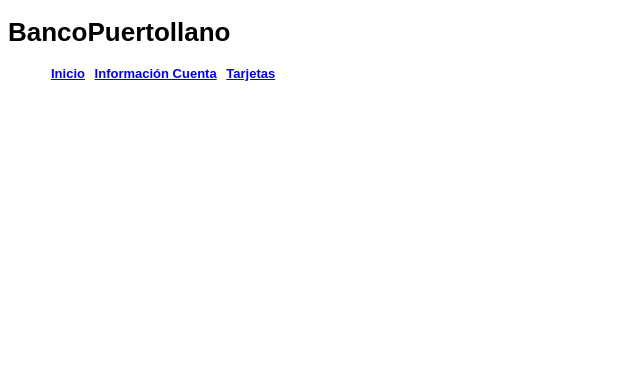
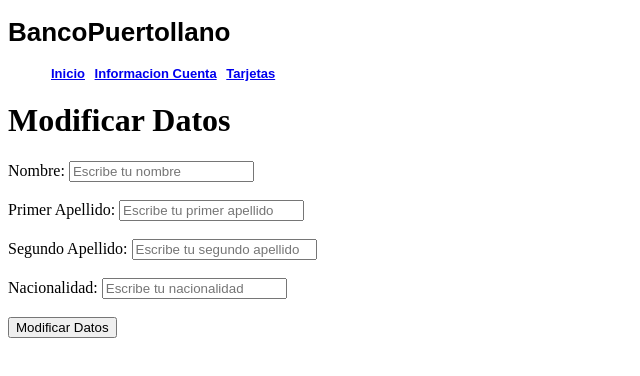
Before and after one commit to aalexgarciagl/ejercicioBancoPuertollano, a plain HTML site: page banco/index.html in a window 1280 px wide. Shown: the whole page, without its empty margins (0-640 px from the left). Drawn offline with Linux system fonts and the light colour scheme.

Commit message:
Html creado

```diff
--- a/banco/index.html
+++ b/banco/index.html
@@ -9,11 +9,33 @@
         <h1>BancoPuertollano</h1>
         <ul >
             <li><a href="index.html">Inicio</a></li>
-            <li><a href="infoCuenta.html">Información Cuenta</a></li>
+            <li><a href="infoCuenta.html">Informacion Cuenta</a></li>
             <li><a href="tarjetas.html">Tarjetas</a></li>
         </ul>
     </div>
+    <title>Modificar Datos</title>
+</head>
+<body>
+    <h1>Modificar Datos</h1>
+    <form id="formulario">
+        <label for="nombre">Nombre:</label>
+        <input type="text" id="nombre" name="nombre" placeholder="Escribe tu nombre" required><br><br>
 
+        <label for="apellido1">Primer Apellido:</label>
+        <input type="text" id="apellido1" name="apellido1" placeholder="Escribe tu primer apellido" required><br><br>
+
+        <label for="apellido2">Segundo Apellido:</label>
+        <input type="text" id="apellido2" name="apellido2" placeholder="Escribe tu segundo apellido" required><br><br>
+
+        <label for="nacionalidad">Nacionalidad:</label>
+        <input type="text" id="nacionalidad" name="nacionalidad" placeholder="Escribe tu nacionalidad" required><br><br>
+
+        <button type="button" id="modificar">Modificar Datos</button>
+    </form>
+
+    <div id="resultado">
+        <!-- Aquí se mostrarán los resultados de la modificación -->
+    </div>
 <script src="app.js">
 
 
```
